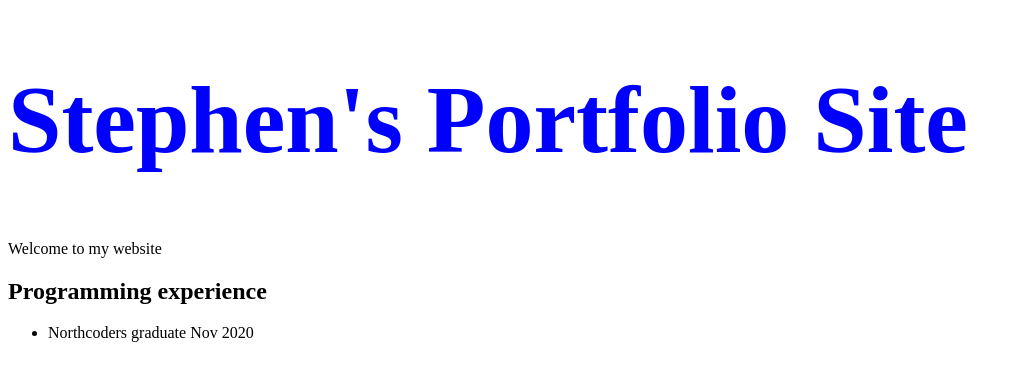
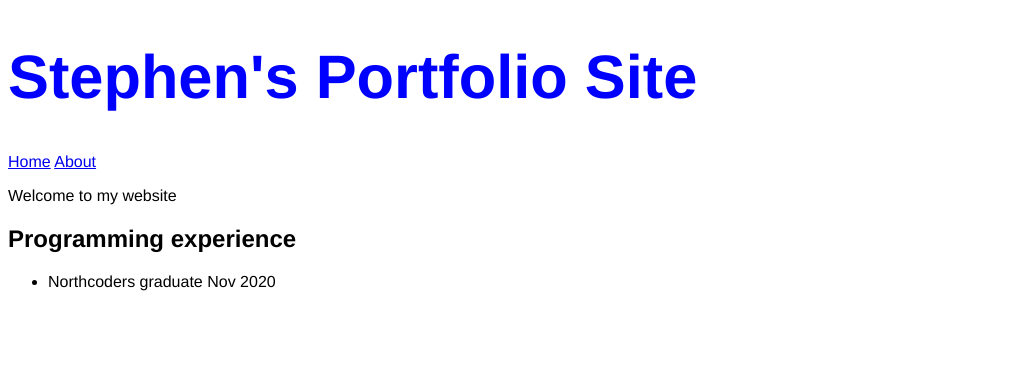
Before and after one commit to stephenjc1/portfolio-website, a plain HTML site: page index.html in a window 1280 px wide. Shown: the whole page, without its empty margins (0-1021 px from the left). Drawn offline with Linux system fonts and the light colour scheme.

Commit message:
shell project

```diff
--- a/index.css
+++ b/index.css
@@ -2,3 +2,14 @@ h1 {
   font-size: 72pt;
   color: blue;
 }
+
+body {
+  display: felx;
+  flex-direction: column;
+  align-items: center;
+  font-family: Helvetica;
+}
+
+.title {
+  font-size: 46pt;
+}
--- a/index.html
+++ b/index.html
@@ -9,7 +9,9 @@
 </head>
 
 <body>
-  <h1>Stephen's Portfolio Site</h1>
+  <h1 class="title">Stephen's Portfolio Site</h1>
+  <a href="index.html">Home</a>
+  <a href="about.html">About</a>
   <p>Welcome to my website</p>
   <h2>Programming experience</h2>
   <ul>
```
Also changed, not shown: about.html (added, +24 -0 lines), images/me1.jpg (added).
